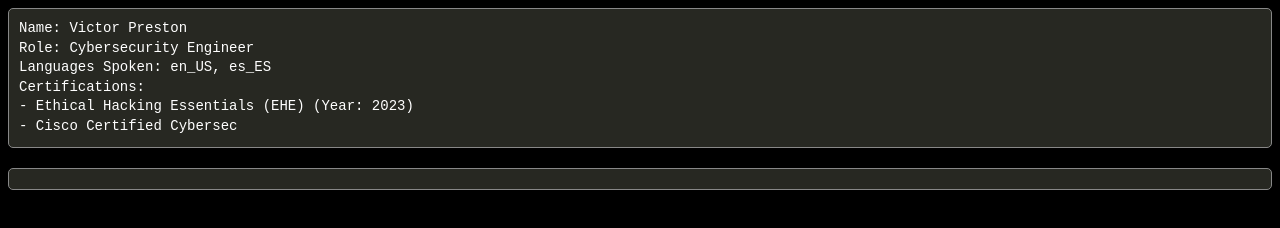
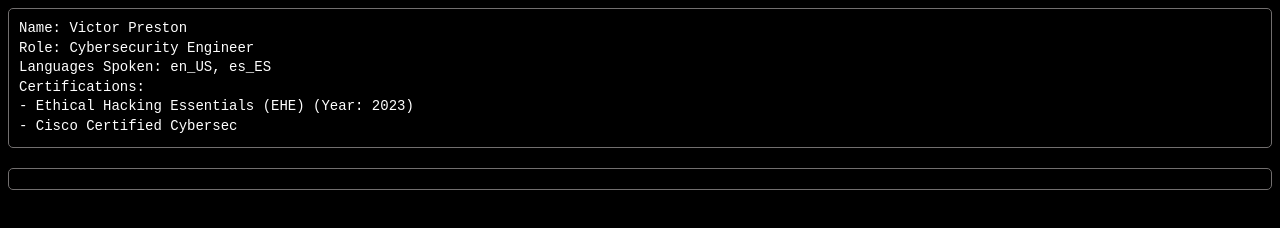
Before and after one commit to victorpreston/myProjects, a plain HTML site: page index.html in a window 1280 px wide. Drawn offline with Linux system fonts and the light colour scheme.

Commit message:
Update index.html

```diff
--- a/index.html
+++ b/index.html
@@ -20,15 +20,16 @@
     }
 
     .code-block {
-      background-color: #272822;
+      background-color:black;
       border-radius: 5px;
-      border: 1px solid #888;
+      border: 1px solid #726f6f;
       margin-bottom: 20px;
     }
 
     .code-block pre {
       margin: 0;
     }
+
   </style>
 </head>
 <body>
```
